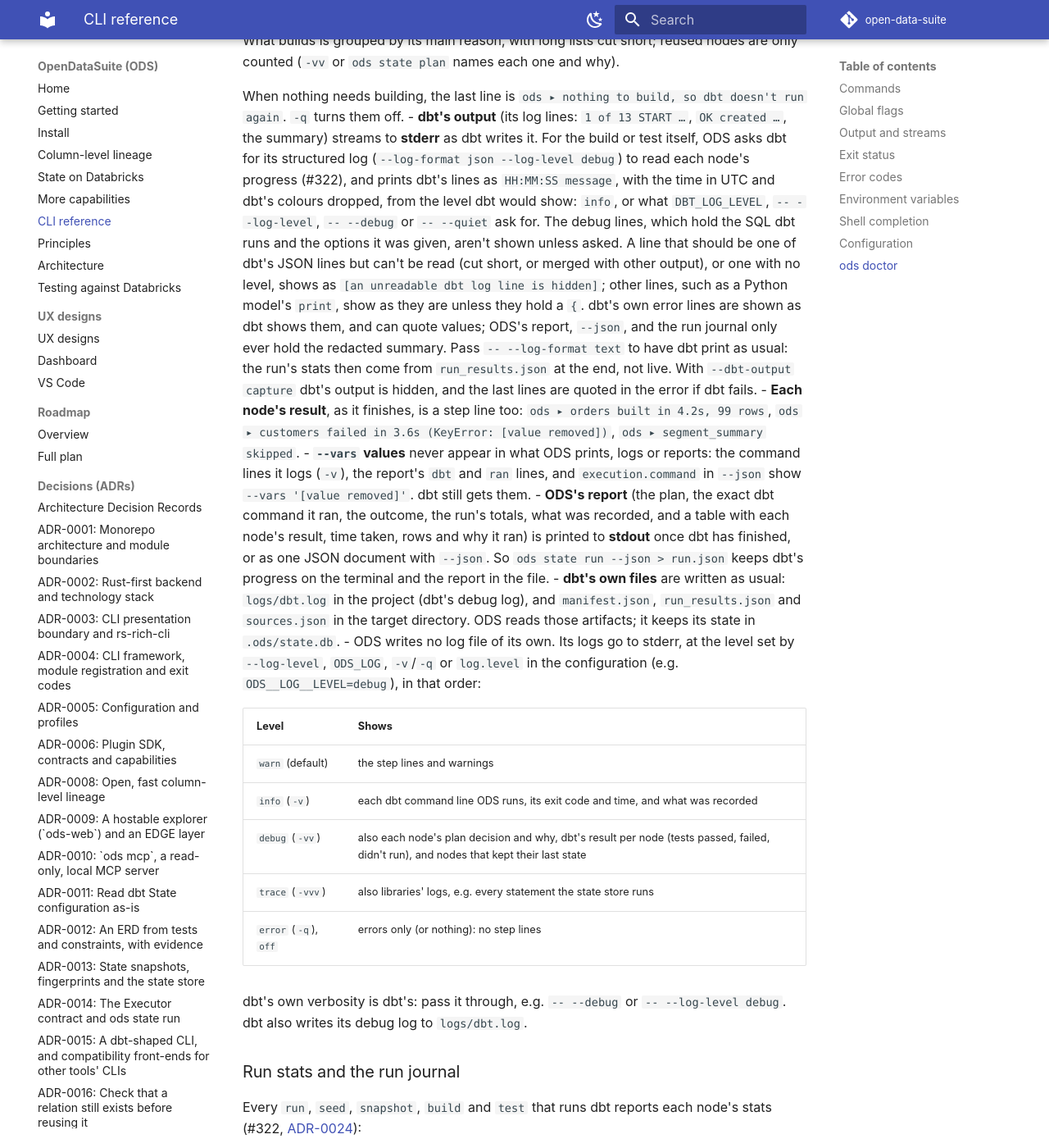
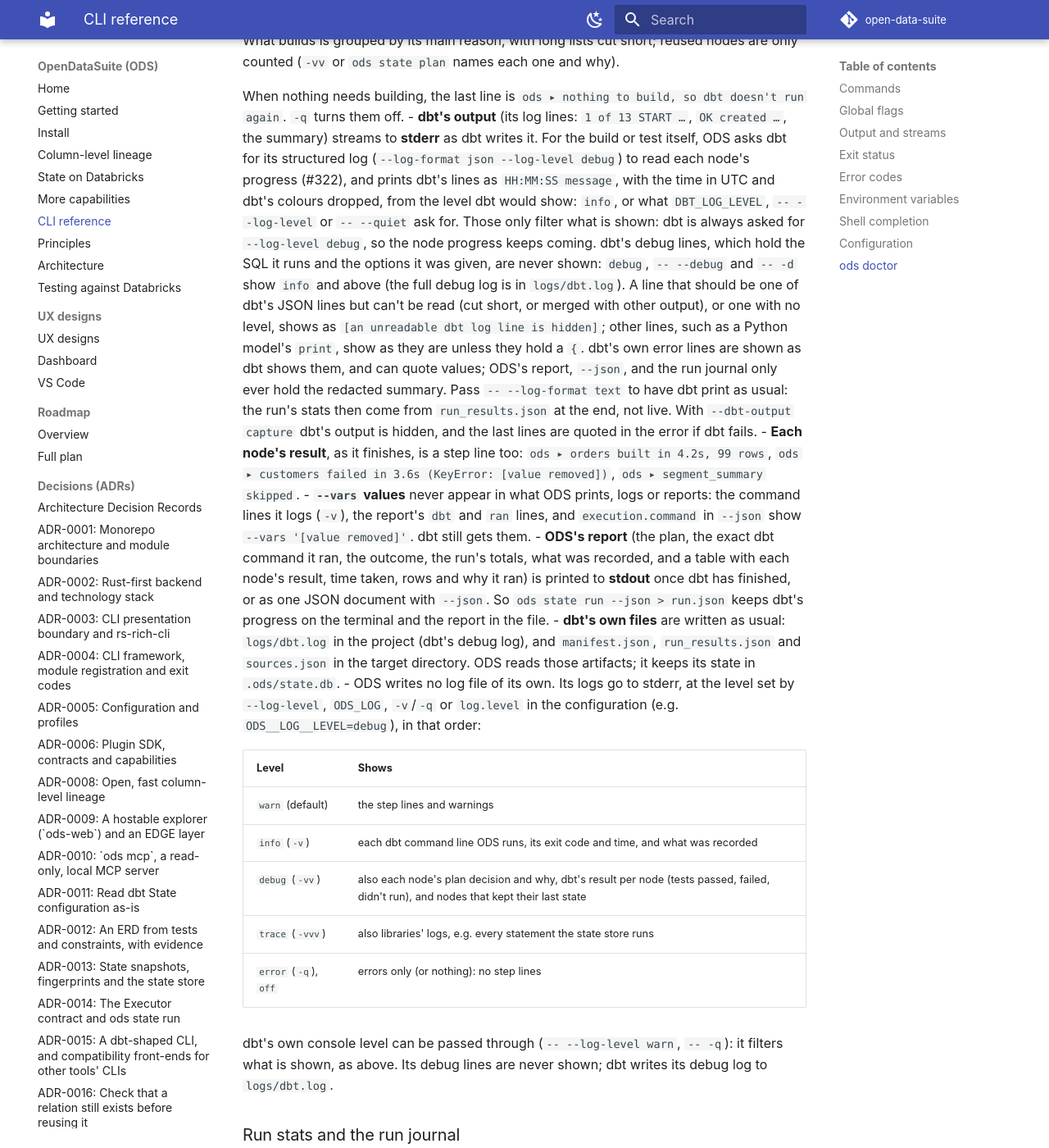
Before and after one commit to buchochelliq-labs/open-data-suite, an MkDocs documentation site: the page built from docs/cli.md, in a window 1280 px wide and 1400 px high, scrolled down 33191 px. Shown: the whole window at 82% size. Built offline with MkDocs 1.6.1 and Material for MkDocs 9.7.7, drawn with Linux system fonts in a browser that asks for light colours; comment, search, counter and statistics services are not loaded.

Commit message:
docs(state): the caller's dbt log level only filters what is shown
docs/cli.md, CHANGELOG and ADR-0024 say that dbt always streams at debug,
that the caller's --log-level, --quiet or DBT_LOG_LEVEL only filter what is
shown, that debug lines are never shown (--debug shows info and above), and
that a run is live only when the log reports a node.

Part of #322

Co-Authored-By: Claude Opus 5.5 <noreply@anthropic.com>
Claude-Session: https://claude.ai/code/session_019o28ABji7oKrHhDj6a9qF6

```diff
--- a/docs/cli.md
+++ b/docs/cli.md
@@ -1107,9 +1107,11 @@ dbt command's step line counts the sources whose tests run with it, e.g. `dbt bu
   for its structured log (`--log-format json --log-level debug`) to read each node's
   progress (#322), and prints dbt's lines as `HH:MM:SS  message`, with the time in
   UTC and dbt's colours dropped, from the level dbt would show: `info`, or what
-  `DBT_LOG_LEVEL`, `-- --log-level`, `-- --debug` or `-- --quiet` ask for. The debug
-  lines, which hold the SQL dbt runs and the options it was given, aren't shown unless
-  asked. A line that should be one of dbt's JSON lines but can't be read (cut short,
+  `DBT_LOG_LEVEL`, `-- --log-level` or `-- --quiet` ask for. Those only filter what is
+  shown: dbt is always asked for `--log-level debug`, so the node progress keeps
+  coming. dbt's debug lines, which hold the SQL it runs and the options it was given,
+  are never shown: `debug`, `-- --debug` and `-- -d` show `info` and above (the full
+  debug log is in `logs/dbt.log`). A line that should be one of dbt's JSON lines but can't be read (cut short,
   or merged with other output), or one with no level, shows as `[an unreadable dbt log
   line is hidden]`; other lines, such as a Python model's `print`, show as they are
   unless they hold a `{`. dbt's own error lines are shown as dbt shows them, and can
@@ -1145,8 +1147,9 @@ dbt command's step line counts the sources whose tests run with it, e.g. `dbt bu
   | `trace` (`-vvv`) | also libraries' logs, e.g. every statement the state store runs |
   | `error` (`-q`), `off` | errors only (or nothing): no step lines |
 
-  dbt's own verbosity is dbt's: pass it through, e.g. `-- --debug` or
-  `-- --log-level debug`. dbt also writes its debug log to `logs/dbt.log`.
+  dbt's own console level can be passed through (`-- --log-level warn`, `-- -q`): it
+  filters what is shown, as above. Its debug lines are never shown; dbt writes its
+  debug log to `logs/dbt.log`.
 
 ### Run stats and the run journal
 
```
Also changed, not shown: CHANGELOG.md (+3 -2 lines), docs/adr/0024-run-events-node-stats-and-run-journal.md (+7 -1 lines).
